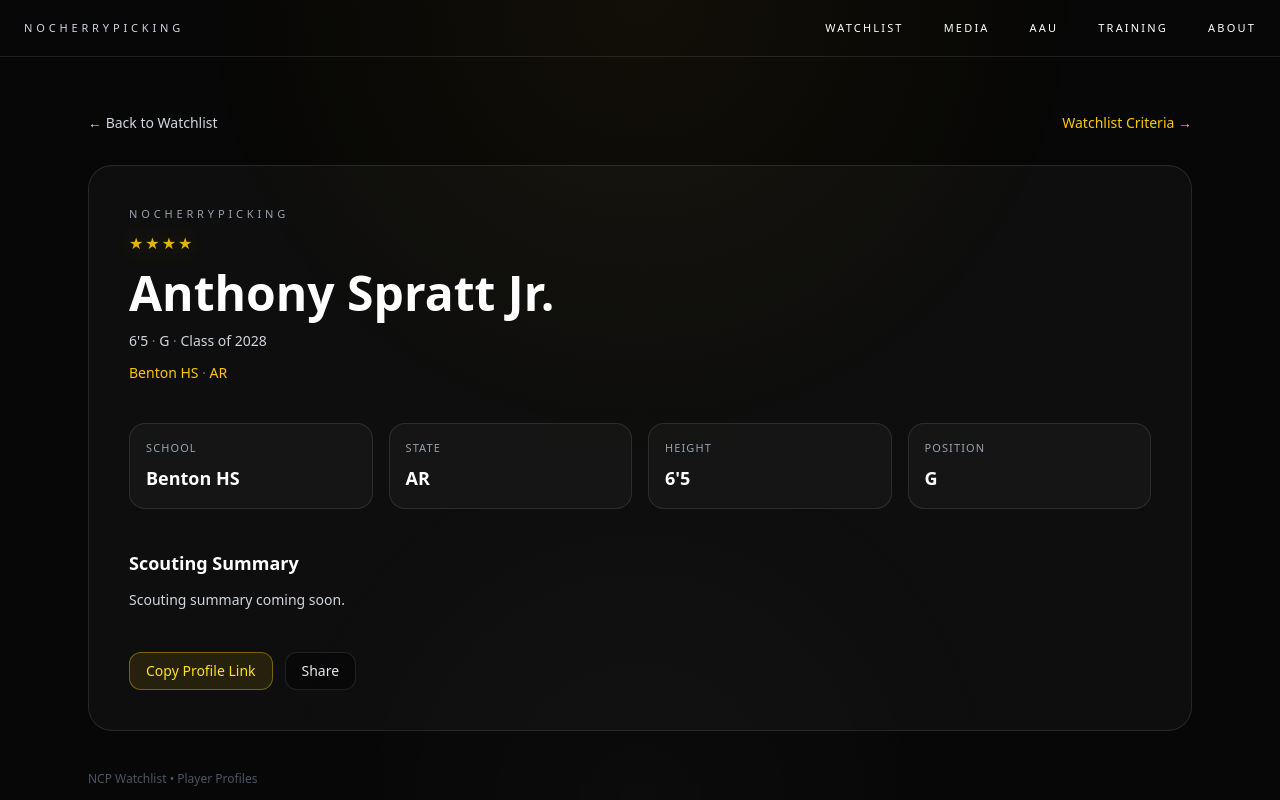
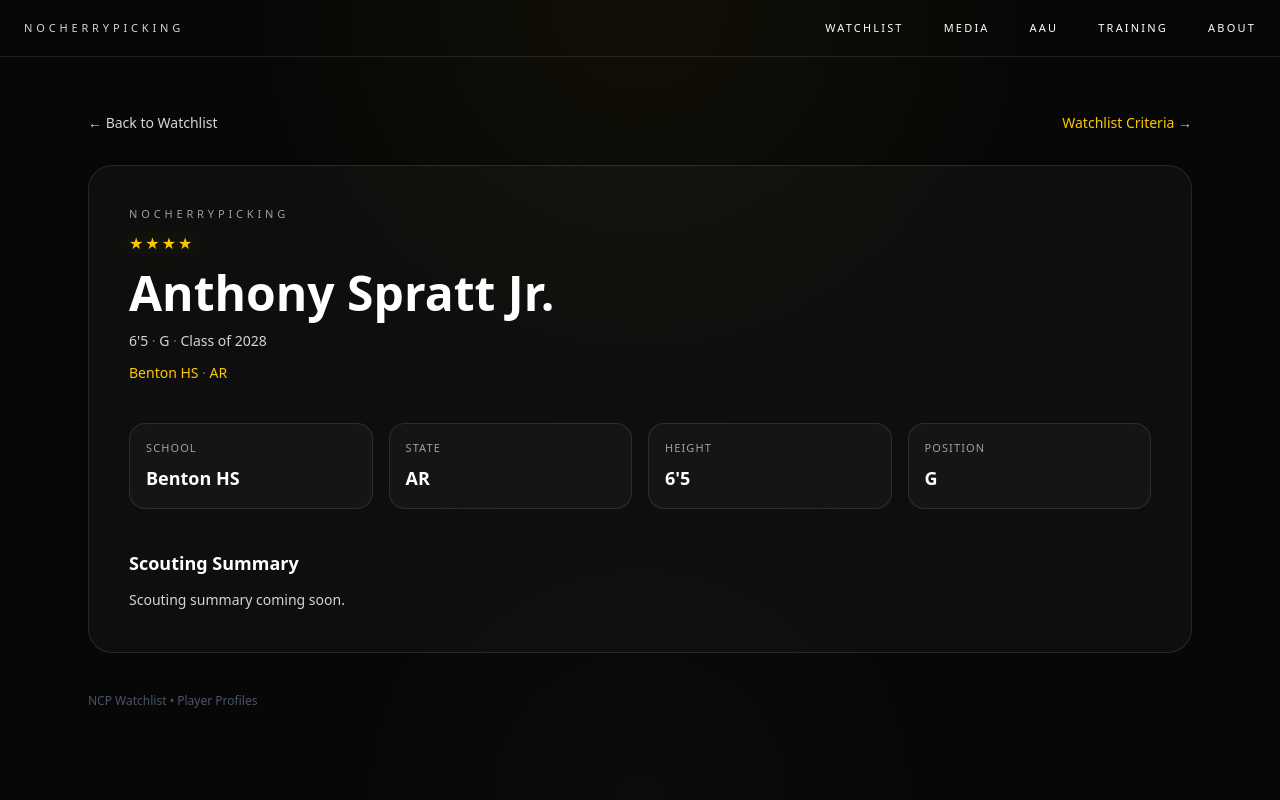
Before and after one commit to nocherrypicking-ra/ncphoops, a Next.js app: page /watchlist/anthony-spratt-jr-2028 in a window 1280 px wide. Shown: the top 800 px of the page. Built offline with nearby package versions, Linux system fonts and the light colour scheme.

Commit message:
Update page.tsx

```diff
--- a/app/watchlist/[id]/page.tsx
+++ b/app/watchlist/[id]/page.tsx
@@ -1,33 +1,26 @@
 import Link from "next/link";
+import { notFound } from "next/navigation";
 import { watchlist } from "../_data/watchlist";
-import ShareBar from "./ShareBar";
 
+// same slugify everywhere
 const slugify = (s: string) =>
   (s || "")
     .toLowerCase()
     .replace(/[^a-z0-9]+/g, "-")
     .replace(/(^-|-$)/g, "");
 
-/**
- * ✅ ONE SLUG RULE FOR THE WHOLE SITE
- * We match the IDs you already have in your data (jj-andrews-2026, ethan-sheats-2026, etc.)
- * That means: slug = slugify(p.id)
- */
-const playerSlug = (p: any) => slugify(p?.id || "");
+// match strategy: prefer id (your ids are already clean), fallback name-classYear, fallback name
+const playerSlug = (p: any) => {
+  const id = (p?.id || "").trim();
+  const name = (p?.name || "").trim();
+  const year = (p?.classYear || "").trim();
+  return slugify(id || `${name}-${year}` || name);
+};
 
 function Stars({ n }: { n: number }) {
   const count = Math.max(0, Math.min(5, n || 0));
-  const opacity =
-    count >= 5
-      ? "opacity-100"
-      : count === 4
-      ? "opacity-90"
-      : count === 3
-      ? "opacity-75"
-      : "opacity-60";
-
   return (
-    <div className={`flex items-center gap-0.5 text-yellow-400 ${opacity}`}>
+    <div className="flex items-center gap-0.5 text-yellow-400">
       {Array.from({ length: count }).map((_, i) => (
         <span key={i} className="drop-shadow-[0_0_12px_rgba(250,204,21,0.35)]">
           ★
@@ -41,17 +34,30 @@ function Stars({ n }: { n: number }) {
 function Stat({ label, value }: { label: string; value: string }) {
   return (
     <div className="rounded-2xl border border-white/10 bg-white/[0.03] p-4">
-      <p className="text-[11px] tracking-widest uppercase text-gray-400">{label}</p>
+      <p className="text-[11px] tracking-widest uppercase text-gray-400">
+        {label}
+      </p>
       <p className="mt-2 text-lg font-semibold text-white">{value}</p>
     </div>
   );
 }
 
-export default function WatchlistPlayerPage({ params }: { params: { id: string } }) {
+export default function WatchlistPlayerPage({
+  params,
+}: {
+  params: { id?: string };
+}) {
   const routeId = (params?.id || "").trim();
 
-  // ✅ Match by slugified data id
-  const player = watchlist.find((p: any) => playerSlug(p) === routeId);
+  // if Next isn't passing params for some reason, hard fail
+  if (!routeId) {
+    notFound();
+  }
+
+  const player =
+    watchlist.find((p: any) => playerSlug(p) === routeId) ||
+    watchlist.find((p: any) => slugify(p?.id || "") === routeId) ||
+    watchlist.find((p: any) => slugify(p?.name || "") === routeId);
 
   if (!player) {
     return (
@@ -78,12 +84,18 @@ export default function WatchlistPlayerPage({ params }: { params: { id: string }
             </h1>
 
             <p className="mt-3 text-sm text-gray-300">
-              Route ID: <span className="text-yellow-400 break-all">{routeId || "(empty)"}</span>
+              Route ID:{" "}
+              <span className="text-yellow-400 break-all">{routeId}</span>
             </p>
 
-            <p className="mt-3 text-sm text-gray-400">
-              This means the URL slug didn’t match a player id in your data.
-              Your IDs should look like: <span className="text-gray-200">ethan-sheats-2026</span>
+            <p className="mt-3 text-sm text-gray-400 leading-relaxed">
+              Your Watchlist links are working, but this slug didn’t match a
+              player record.
+            </p>
+
+            <p className="mt-4 text-xs text-gray-500">
+              Try checking the player id inside{" "}
+              <span className="text-gray-200">app/watchlist/_data/watchlist.ts</span>
             </p>
           </div>
 
@@ -92,8 +104,6 @@ export default function WatchlistPlayerPage({ params }: { params: { id: string }
       </div>
     );
   }
-
-  const slug = playerSlug(player);
 
   return (
     <div className="min-h-screen bg-[#070707] text-white">
@@ -110,7 +120,10 @@ export default function WatchlistPlayerPage({ params }: { params: { id: string }
             ← Back to Watchlist
           </Link>
 
-          <Link href="/watchlist#criteria" className="text-sm text-yellow-400 hover:text-yellow-300 transition">
+          <Link
+            href="/watchlist#criteria"
+            className="text-sm text-yellow-400 hover:text-yellow-300 transition"
+          >
             Watchlist Criteria →
           </Link>
         </div>
@@ -120,18 +133,22 @@ export default function WatchlistPlayerPage({ params }: { params: { id: string }
             <p className="text-[11px] tracking-[0.35em] uppercase text-gray-400">
               NOCHERRYPICKING
             </p>
+
             <Stars n={player.stars} />
+
             <h1 className="text-4xl md:text-5xl font-semibold leading-tight">
               {player.name}
             </h1>
 
             <p className="text-sm text-gray-300">
-              {player.height} <span className="text-gray-500">·</span> {player.position}{" "}
-              <span className="text-gray-500">·</span> Class of {player.classYear}
+              {player.height} <span className="text-gray-500">·</span>{" "}
+              {player.position} <span className="text-gray-500">·</span> Class of{" "}
+              {player.classYear}
             </p>
 
             <p className="text-sm text-yellow-400 mt-1">
-              {player.school} <span className="text-gray-500">·</span> {player.state}
+              {player.school} <span className="text-gray-500">·</span>{" "}
+              {player.state}
             </p>
           </div>
 
@@ -145,15 +162,16 @@ export default function WatchlistPlayerPage({ params }: { params: { id: string }
           <div className="mt-10">
             <h2 className="text-lg font-semibold">Scouting Summary</h2>
             <p className="mt-3 text-sm text-gray-300 leading-relaxed">
-              {player.summary?.trim() ? player.summary : "Scouting summary coming soon."}
+              {player.summary?.trim()
+                ? player.summary
+                : "Scouting summary coming soon."}
             </p>
           </div>
-
-          {/* ✅ Copy + Share (client-safe) */}
-          <ShareBar slug={slug} name={player.name} classYear={player.classYear} />
         </div>
 
-        <p className="mt-10 text-xs text-gray-600">NCP Watchlist • Player Profiles</p>
+        <p className="mt-10 text-xs text-gray-600">
+          NCP Watchlist • Player Profiles
+        </p>
       </div>
     </div>
   );
```
